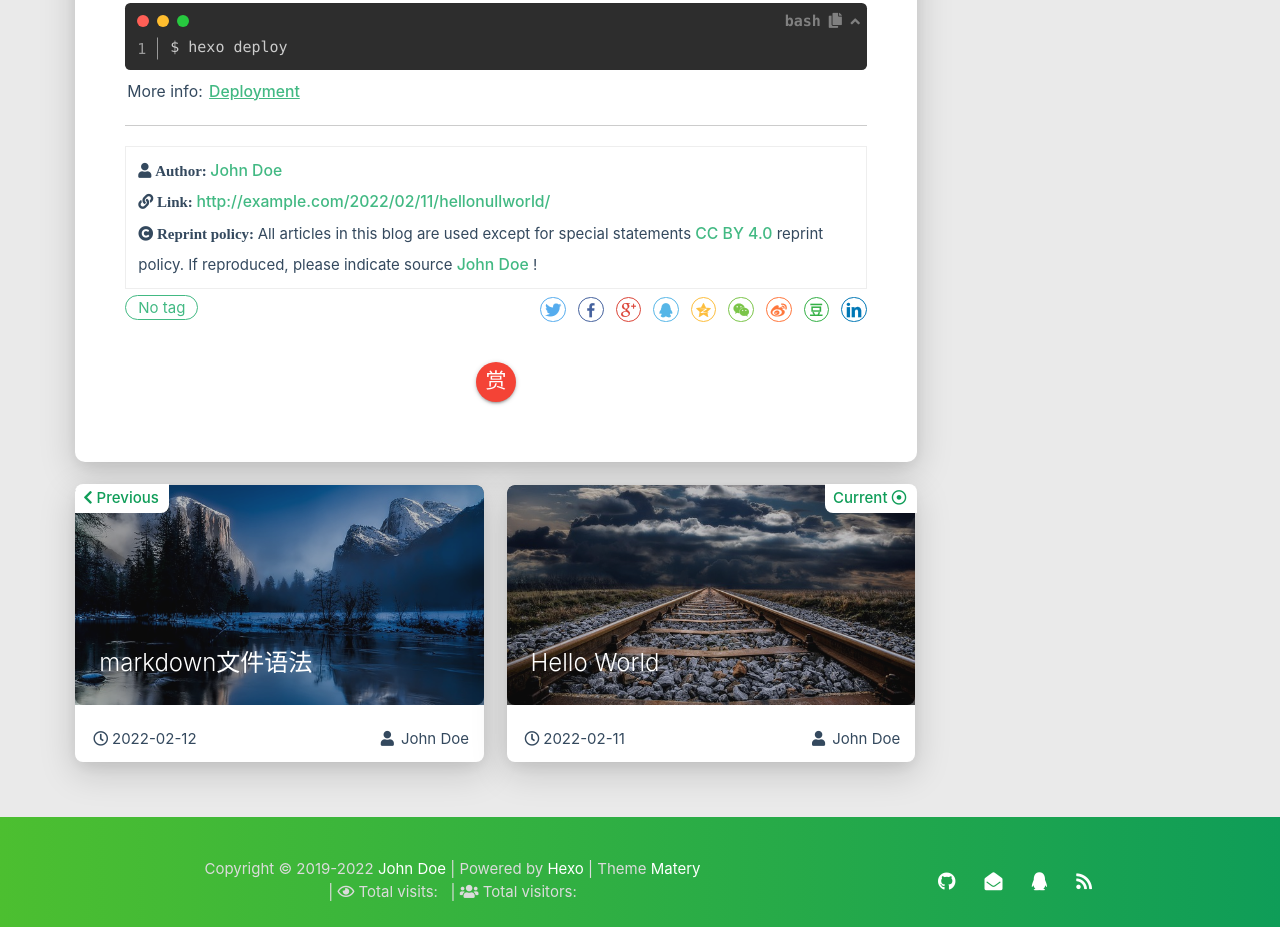
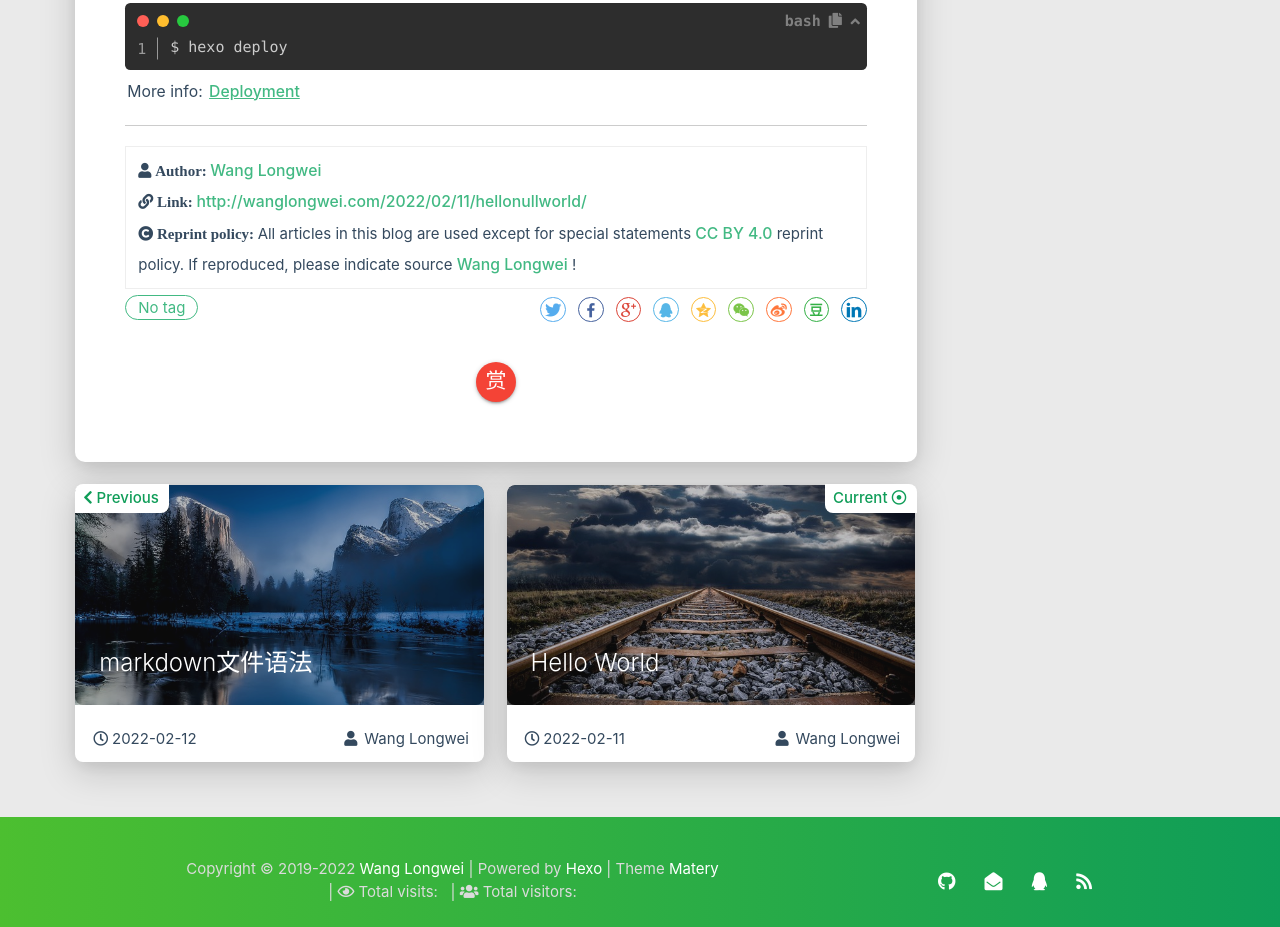
Before and after one commit to WangLongwei/wanglongwei.github.io, a plain HTML site: page 2022/02/11/hellonullworld/index.html in a window 1280 px wide. Shown: the part 1173-2100 px from the top of the page. Drawn offline with Linux system fonts and the light colour scheme; some packages are replaced by stand-ins of ours; no server answers; a script that the page names is missing.

Commit message:
Site updated: 2022-02-18 00:43:04

```diff
--- a/2022/02/11/hellonullworld/index.html
+++ b/2022/02/11/hellonullworld/index.html
@@ -498,7 +498,7 @@
                     </i>
                 </span>
                 <span class="reprint-info">
-                    <a href="/about" rel="external nofollow noreferrer">John Doe</a>
+                    <a href="/about" rel="external nofollow noreferrer">Wang Longwei</a>
                 </span>
             </div>
             <div class="reprint__type">
@@ -508,7 +508,7 @@
                     </i>
                 </span>
                 <span class="reprint-info">
-                    <a href="http://example.com/2022/02/11/hellonullworld/">http://example.com/2022/02/11/hellonullworld/</a>
+                    <a href="http://wanglongwei.com/2022/02/11/hellonullworld/">http://wanglongwei.com/2022/02/11/hellonullworld/</a>
                 </span>
             </div>
             <div class="reprint__notice">
@@ -521,7 +521,7 @@
                     All articles in this blog are used except for special statements
                     <a href="https://creativecommons.org/licenses/by/4.0/deed.zh" rel="external nofollow noreferrer" target="_blank">CC BY 4.0</a>
                     reprint policy. If reproduced, please indicate source
-                    <a href="/about" target="_blank">John Doe</a>
+                    <a href="/about" target="_blank">Wang Longwei</a>
                     !
                 </span>
             </div>
@@ -743,7 +743,7 @@
                         <span class="publish-author">
 
                             <i class="fas fa-user fa-fw"></i>
-                            John Doe
+                            Wang Longwei
 
                         </span>
                     </div>
@@ -780,7 +780,7 @@
                         <span class="publish-author">
 
                             <i class="fas fa-user fa-fw"></i>
-                            John Doe
+                            Wang Longwei
 
                         </span>
                     </div>
@@ -980,7 +980,7 @@
 
                 <span id="year">2019-2022</span>
 
-            <a href="/about" target="_blank">John Doe</a>
+            <a href="/about" target="_blank">Wang Longwei</a>
             |&nbsp;Powered by&nbsp;<a href="https://hexo.io/" target="_blank">Hexo</a>
             |&nbsp;Theme&nbsp;<a href="https://github.com/blinkfox/hexo-theme-matery" target="_blank">Matery</a>
             <br>
```
Also changed, not shown: 2022/02/12/test/index.html (+6 -6 lines), 404/index.html (+1 -1 lines), about/index.html (+3 -3 lines), archives/2022/02/index.html (+3 -3 lines), archives/2022/index.html (+3 -3 lines), archives/index.html (+3 -3 lines), atom.xml (+10 -10 lines), categories/index.html (+1 -1 lines), contact/index.html (+1 -1 lines), friends/index.html (+1 -1 lines), index.html (+3 -3 lines), tags/index.html (+1 -1 lines).
